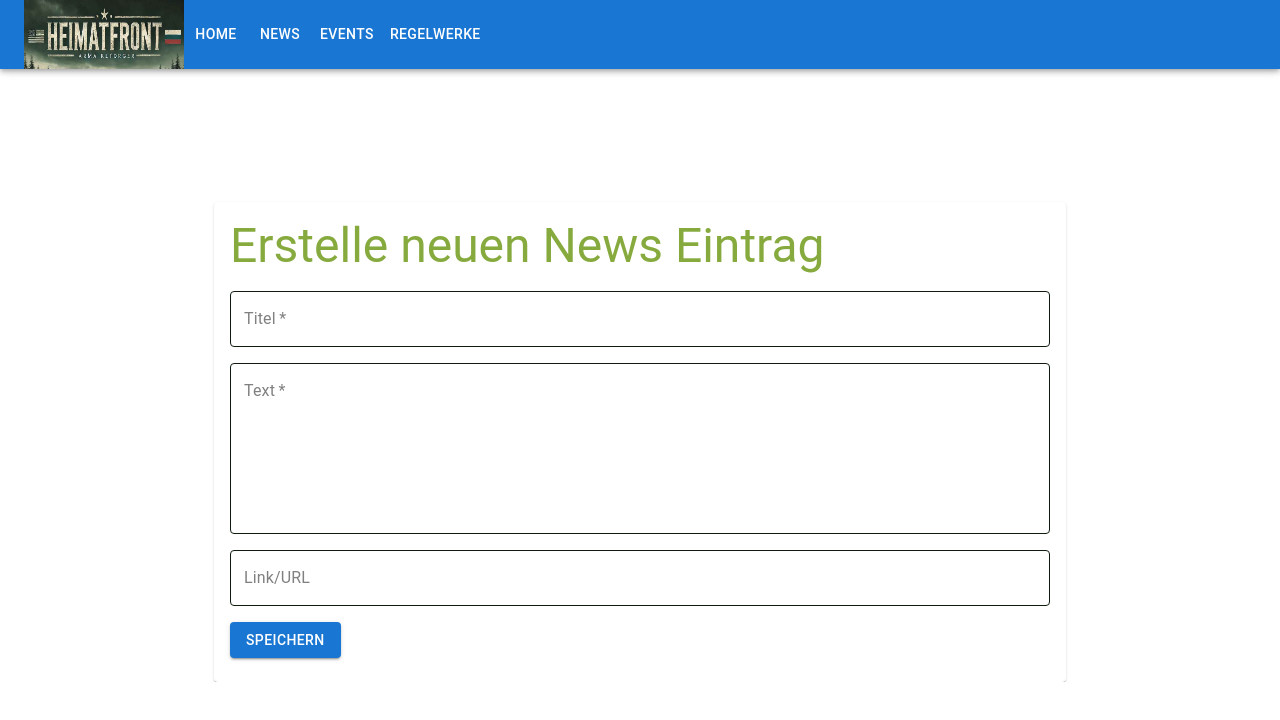
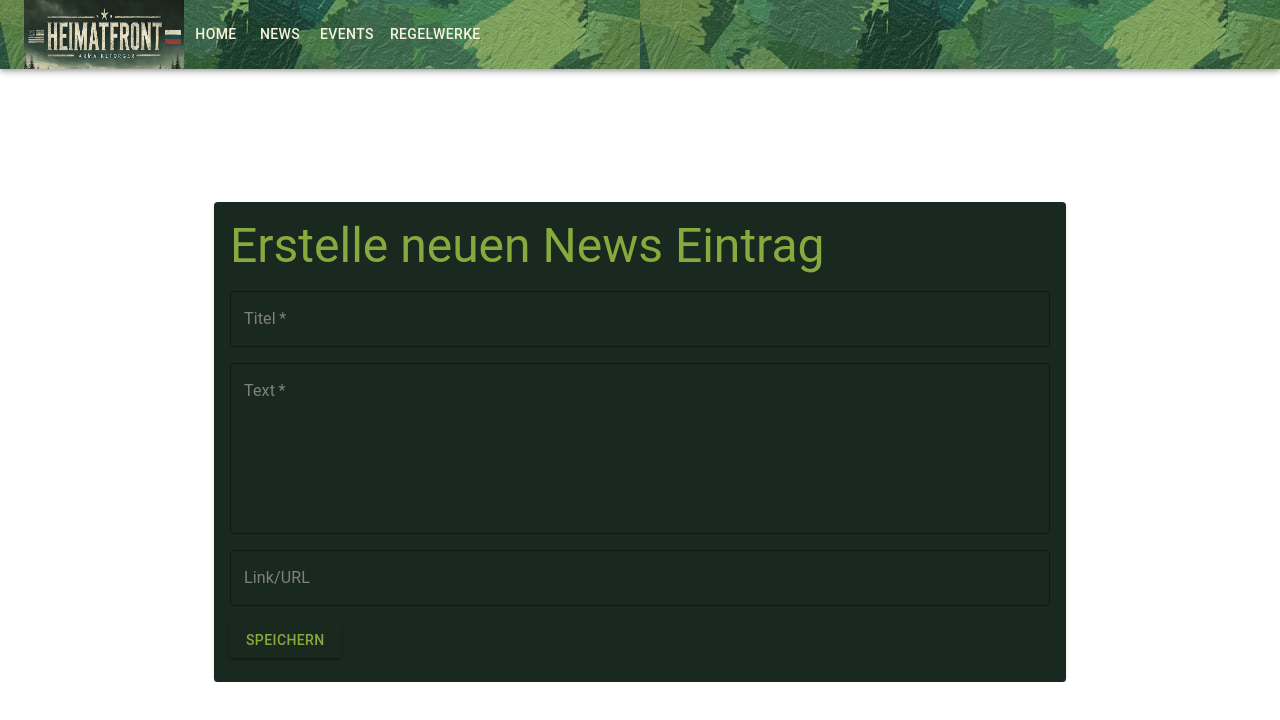
Before and after one commit to B1tstorm/Heimatfront-web, a Next.js app: page /addnews in a window 1280 px wide. Shown: the top 720 px of the page. Built offline with nearby package versions, Linux system fonts and the light colour scheme.

Commit message:
Refactor card components: apply consistent styling and update color scheme across the application

```diff
--- a/next.config.ts
+++ b/next.config.ts
@@ -1,14 +1,13 @@
 import type { NextConfig } from "next";
 
 const nextConfig: NextConfig = {
-  output: 'standalone',
   images: {
     remotePatterns: [{
       protocol: 'https',
       hostname: 'avatars.githubusercontent.com',
       pathname: '/**'
     }]
-  }
+  },
 };
 
 export default nextConfig;
--- a/package.json
+++ b/package.json
@@ -27,6 +27,6 @@
     "eslint": "^9",
     "eslint-config-next": "15.2.1",
     "eslint-config-react-app": "^7.0.1",
-    "typescript": "^5"
+    "typescript": "5.2.0"
   }
 }
--- a/src/app/addnews/page.tsx
+++ b/src/app/addnews/page.tsx
@@ -11,6 +11,7 @@ import {
 import { useState } from "react";
 import { NewsItem } from "../news/types";
 import { addNewsItem } from "./newsActions";
+import styles from "@/app/components/cards/styles.module.css";
 
 export default function Page() {
   const [title, setTitle] = useState<string>("");
@@ -54,7 +55,7 @@ export default function Page() {
 
   return (
     <Container maxWidth="md" sx={{ paddingTop: 15 }}>
-      <Card sx={{ mt: 4 }}>
+      <Card sx={{ mt: 4 }} className={styles.myMuiCard}>
         <CardContent>
           <Typography variant="h3" gutterBottom>
             Erstelle neuen News Eintrag
--- a/src/app/components/cards/PreviewCard.tsx
+++ b/src/app/components/cards/PreviewCard.tsx
@@ -6,6 +6,7 @@ import {
   Typography,
 } from "@mui/material";
 import Link from "next/link";
+import styles from "./styles.module.css";
 
 interface PreviewCardProps {
   title: string;
@@ -22,6 +23,7 @@ function PreviewCard({
 }: PreviewCardProps) {
   return (
     <Card
+      className={styles.myMuiCard}
       sx={{
         minHeight: 420,
         maxHeight: 420,
--- a/src/app/components/cards/styles.module.css
+++ b/src/app/components/cards/styles.module.css
@@ -0,0 +1,9 @@
+.myMuiCard {
+    background-color: rgb(26, 41, 31) !important;
+    color: beige !important;
+  }
+
+.myMuiPaper {
+    background-color: transparent !important;
+    color: beige !important;
+  }
--- a/src/app/globals.css
+++ b/src/app/globals.css
@@ -49,16 +49,7 @@ a:hover {
 /* Overwrittings of MUI css*/
 
 p {
-  color: white;
-}
-
-.MuiCard-root {
-  background-color: rgb(26, 41, 31);
-  color: white;
-}
-.css-1fdopfm-MuiPaper-root {
-  background-color: transparent;
-  color: white;
+  color: beige;
 }
 
 h2 {
@@ -70,13 +61,13 @@ h3 {
 }
 
 .MuiButton-root {
-  color:rgb(134, 170, 62);
-  background-color: transparent;
+  color:rgb(134, 170, 62) !important;
+  background-color: transparent !important;
 }
 
 .MuiButton-root:hover {
-  color:yellowgreen;
-  background-color: transparent;
+  color:yellowgreen !important;
+  background-color: transparent !important;
 }
 
 /* Grüne Umrandung für Textfelder */
@@ -94,7 +85,7 @@ h3 {
 
 /* Weißer Text für die Eingabe */
 .MuiInputBase-input {
-  color: white !important; /* Weißer Text */
+  color: beige !important; /* Weißer Text */
 }
 
 /* Weißes Label */
--- a/src/app/navbar.module.css
+++ b/src/app/navbar.module.css
@@ -4,10 +4,10 @@
 }
 
 .navbar {
-    background-color: rgb(26, 41, 31);
-    background-image: url(../../public/navbar-background.jpg);
+    background-color: rgb(26, 41, 31) !important;
+    background-image: url(../../public/navbar-background.jpg) !important;
 }
 
 .btnColor {
-    color: white;
+    color: beige;
 }
```
Also changed, not shown: src/app/components/cards/ServerCard.tsx (+8 -2 lines), src/app/components/cards/StyledCard.tsx (+4 -3 lines), src/app/events/page.tsx (+8 -1 lines), src/app/page.module.css (+0 -8 lines).
